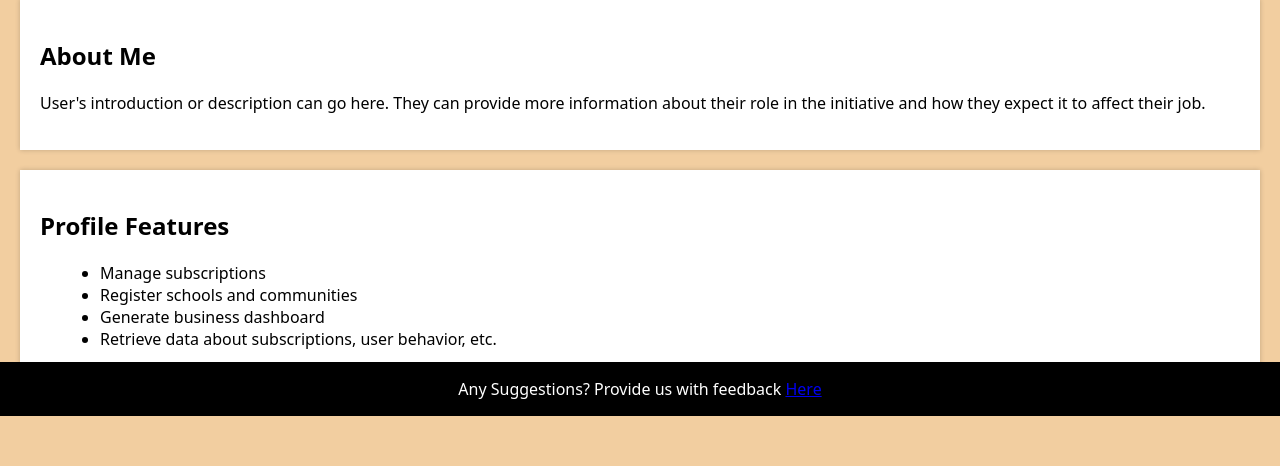
After one commit to Jin2oo2/komodo-hub, a Flask app: page /profile in a window 1280 px wide. The commit adds this page. Shown: the part 384-850 px from the top of the page. Run offline with Flask 3, Linux system fonts and the light colour scheme; a user stored in the database is signed in; some libraries are stand-ins or nearby versions.

Commit message:
user profile page

```diff
--- a/app.py
+++ b/app.py
@@ -203,6 +203,29 @@ def librarylist():
 def businessDashboard():
     return render_template('business_dashboard.html', users=getUsers())
 
+
+@app.route('/profile', methods=['GET', 'POST'])
+@login_required
+def profile():
+
+    if request.method == 'POST':
+        new_username = request.form.get('new_username')
+
+        # Assuming you have a User model with a 'username' attribute
+        current_user.username = new_username
+        db.session.commit()
+    # Access information about the current user
+    user_data = {
+        'username': current_user.username,
+        'user_type': current_user.userType  # Assuming 'userType' is a field in your User model
+    }
+
+    return render_template('profile.html', user=user_data)
+
+@login_manager.user_loader
+def load_user(user_id):
+    return User.query.get(int(user_id))
+
 def getUsers():
     return User.query.all()
 
--- a/static/css/styles.css
+++ b/static/css/styles.css
@@ -105,3 +105,7 @@ footer {
     color: white;
     text-align: right;
   }
+
+  .content-container {
+    margin-bottom: 60px; /* Adjust this margin to leave space for the footer */
+ }
--- /dev/null
+++ b/static/profile.js
@@ -0,0 +1,35 @@
+// profile.js
+
+// Get elements by their IDs
+const editProfileButton = document.getElementById("edit-profile-button");
+const editProfileForm = document.getElementById("edit-profile-form");
+const profileForm = document.getElementById("profile-form");
+const newUsernameInput = document.getElementById("new-username");
+const newProfilePictureInput = document.getElementById("new-profile-picture");
+const profilePicture = document.getElementById("profile-picture");
+const userName = document.getElementById("user-name");
+
+// Add a click event listener to the "Edit Profile" button
+editProfileButton.addEventListener("click", function(event) {
+    editProfileForm.style.display = "block";
+    // Hide the user details while editing
+    document.querySelector(".user-details").style.display = "none";
+});
+
+// Handle form submission
+profileForm.addEventListener("submit", function(event) {
+    event.preventDefault(); // Prevent the form from submitting traditionally
+
+    // Get the new username and profile picture values from the form
+    const newUsername = newUsernameInput.value;
+    const newProfilePictureURL = newProfilePictureInput.value;
+
+    // Update the user's name and profile picture
+    userName.textContent = newUsername;
+    profilePicture.src = newProfilePictureURL;
+
+    // Hide the form after submission
+    editProfileForm.style.display = "none";
+    // Show the user details
+    document.querySelector(".user-details").style.display = "block";
+});
--- a/templates/base.html
+++ b/templates/base.html
@@ -4,7 +4,7 @@
  <title>{% block title %}{% endblock %}</title>
 </head>
 <body>
-<div>
+  <div class="content-container">
   <div class="topnav">
     <a href="/">HOME</a>
     <div class="dropdown">
@@ -18,6 +18,7 @@
     <div class="right-links">
       {% if current_user.is_authenticated %}
         <a href="/logout">LOGOUT</a>
+        <a href="/profile">PROFILE</a>
       {% else %}
         <a href="/register">REGISTER</a>
         <a href="/login">LOGIN</a>
--- /dev/null
+++ b/templates/profile.html
@@ -0,0 +1,143 @@
+{% extends 'base.html' %}
+
+{% block title %}User Profile{% endblock %}
+
+{% block content %}
+    <header>
+        <h1>User Profile</h1>
+    </header>
+    <section class="user-profile">
+        <div class="user-details">
+            <img id="profile-picture" src="profile-picture.jpg" alt="User's Profile Picture">
+            <h1 id="user-name">{{ user.username }}'s Profile</h1>
+            <p>User Type: {{ user.user_type }}</p>
+        </div>
+        <div class="profile-actions">
+            <button id="edit-profile-button">Edit Profile</button>
+        </div>
+    </section>
+    <section class="profile-details">
+        <h2>About Me</h2>
+        <p>User's introduction or description can go here. They can provide more information about their role in the initiative and how they expect it to affect their job.</p>
+    </section>
+    <section class="profile-features">
+        <h2>Profile Features</h2>
+        <ul>
+            <li>Manage subscriptions</li>
+            <li>Register schools and communities</li>
+            <li>Generate business dashboard</li>
+            <li>Retrieve data about subscriptions, user behavior, etc.</li>
+        </ul>
+    </section>
+
+    <section id="edit-profile-form" style="display: none;">
+        <h2>Edit Profile</h2>
+        <form id="profile-form">
+            <label for="new-username">New Username:</label>
+            <input type="text" id="new-username" name="new-username" required>
+
+            <label for="new-profile-picture">New Profile Picture (URL):</label>
+            <input type="url" id="new-profile-picture" name="new-profile-picture" required>
+
+            <input type="submit" value="Save Changes">
+        </form>
+    </section>
+
+    <script src="profile.js"></script>
+
+    <script>
+        const editProfileButton = document.getElementById("edit-profile-button");
+        const editProfileForm = document.getElementById("edit-profile-form");
+        const profileForm = document.getElementById("profile-form");
+        const newUsernameInput = document.getElementById("new-username");
+        const profilePicture = document.getElementById("profile-picture");
+        const userName = document.getElementById("user-name");
+
+        // Add a click event listener to the "Edit Profile" button
+        editProfileButton.addEventListener("click", function(event) {
+            editProfileForm.style.display = "block";
+            // Hide the user details while editing
+            document.querySelector(".user-details").style.display = "none";
+        });
+
+        // Handle form submission
+        profileForm.addEventListener("submit", function(event) {
+            // Prevent the form from submitting traditionally
+            event.preventDefault();
+
+            // Get the new username value from the form
+            const newUsername = newUsernameInput.value;
+
+            // Update the user's name
+            userName.textContent = newUsername;
+
+            // Hide the form after submission
+            editProfileForm.style.display = "none";
+            // Show the user details
+            document.querySelector(".user-details").style.display = "block";
+        });
+    </script>
+   <style>
+    .user-profile {
+    display: flex;
+    justify-content: space-between;
+    padding: 20px;
+    background-color: #fff;
+    margin: 20px;
+    box-shadow: 0 0 5px rgba(0, 0, 0, 0.2);
+}
+
+.user-details {
+    flex: 1;
+}
+
+.user-details img {
+    max-width: 100px;
+    border-radius: 50%;
+}
+
+.profile-actions {
+    flex: 1;
+    display: flex;
+    justify-content: flex-end;
+    align-items: center;
+}
+
+.profile-actions a {
+    background-color: #0074b2;
+    color: #fff;
+    padding: 10px 20px;
+    text-decoration: none;
+    border-radius: 5px;
+}
+
+.profile-actions a:hover {
+    background-color: #005683;
+}
+
+.profile-details {
+    background-color: #fff;
+    margin: 20px;
+    padding: 20px;
+    box-shadow: 0 0 5px rgba(0, 0, 0, 0.2);
+}
+
+.profile-features {
+    background-color: #fff;
+    margin: 20px;
+    padding: 20px;
+    box-shadow: 0 0 5px rgba(0, 0, 0, 0.2);
+}
+
+ul {
+    list-style: disc;
+    margin-left: 20px;
+}
+
+#edit-profile-form {
+        display: none;
+    }
+    </style>
+
+
+    {% endblock %}
```
Also changed, not shown: instance/komodoDB.db.
